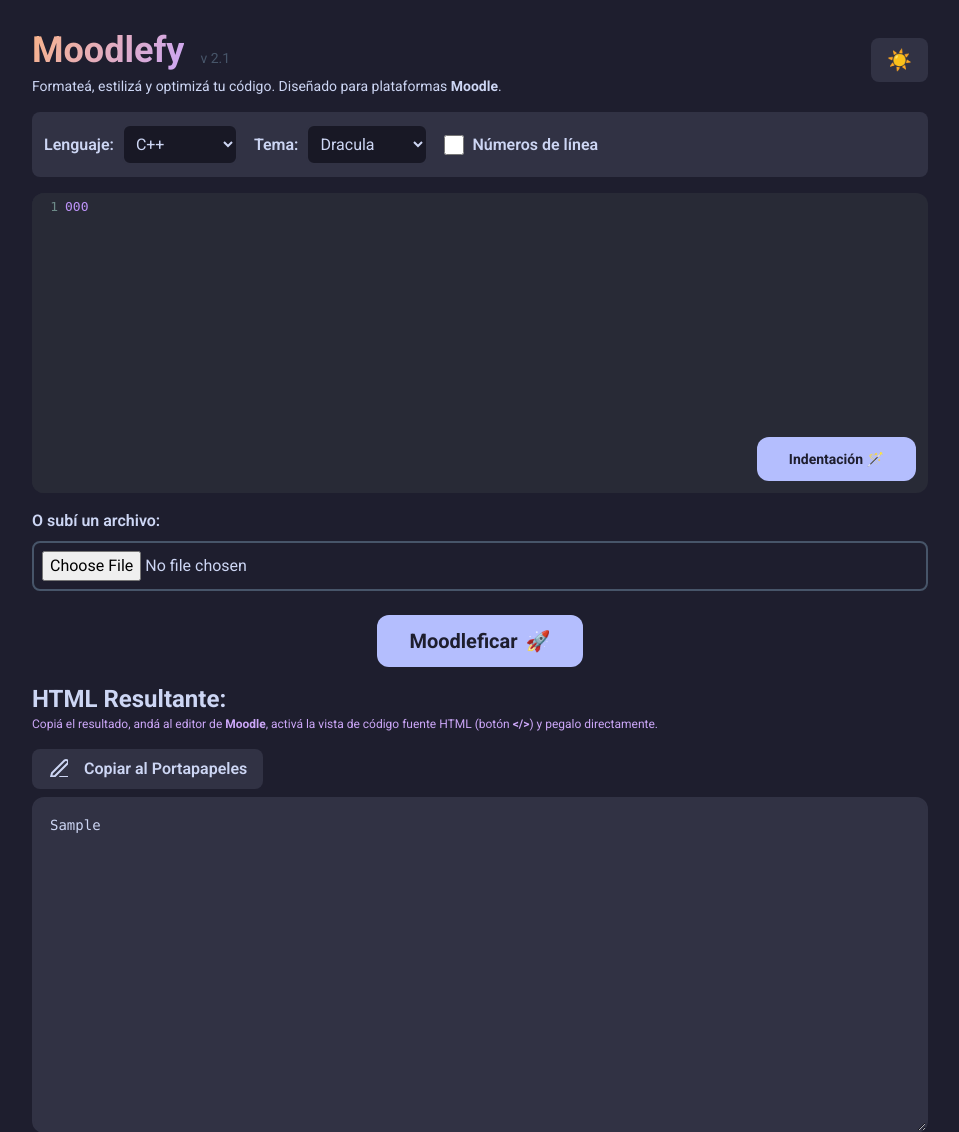
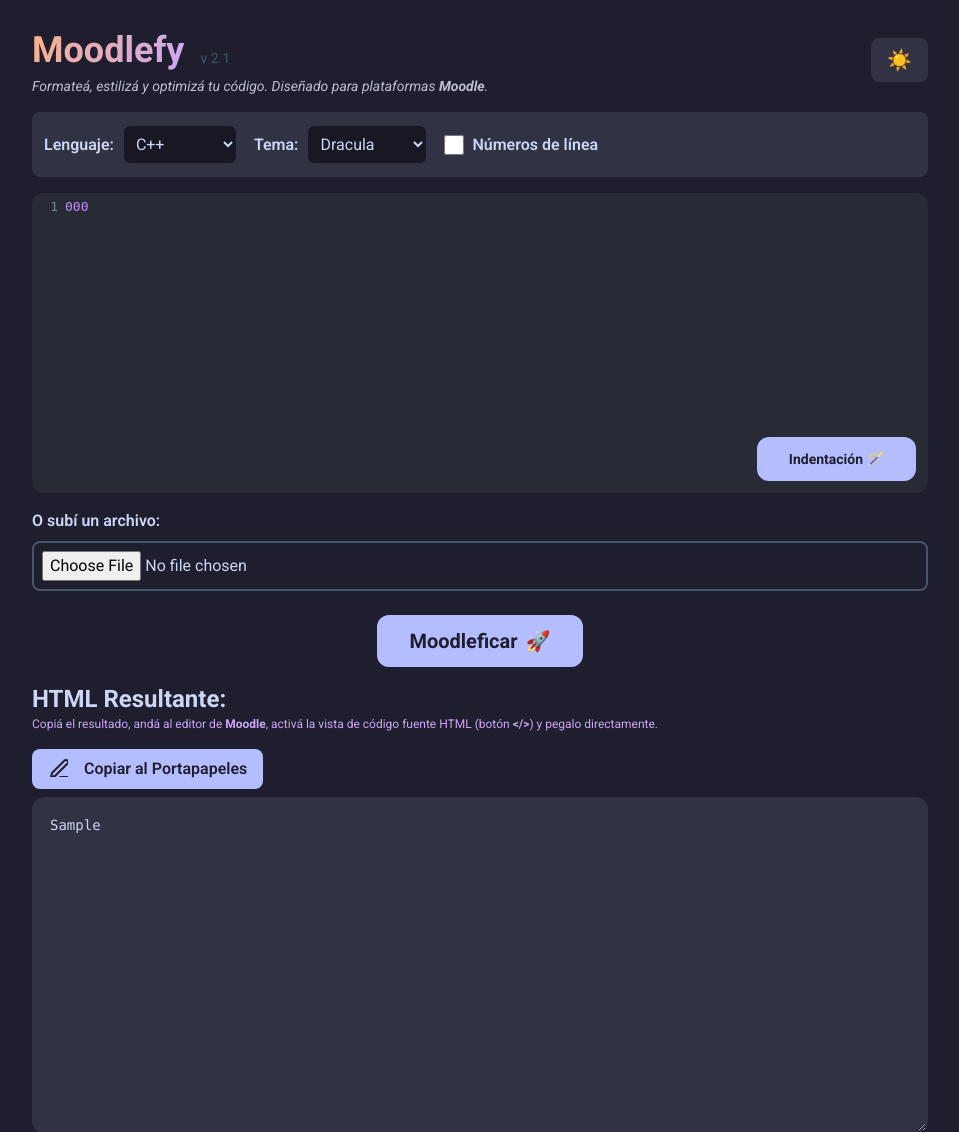
Before and after one commit to gomeznieto/moodlefy, a Flask app: template templates/index.html in a window 1280 px wide. Shown: the top 1132 px of the page, without its empty margins (160-1119 px from the left). Run offline with Flask 3, Linux system fonts and the light colour scheme; the template is opened without the code that fills it: most values are stand-ins (such as "Sample title", 1, 10 or a date in 2020); some libraries are stand-ins or nearby versions; some web fonts are replaced.

Commit message:
Add
Estilos a la descripción de la página

```diff
--- a/static/css/style.css
+++ b/static/css/style.css
@@ -89,8 +89,8 @@
 }
 
 .btn-copy {
-    background-color: var(--surface0);
-    color: var(--text);
+    background-color: var(--lavender);
+    color: var(--base);
     transition: all 0.3s;
 }
 
@@ -141,3 +141,9 @@
     color: var(--mauve);
     font-size: 12px;
 }
+
+.description {
+    color: var(--surface1);
+    font-style: italic;
+    font-size: 12px;
+}
```
